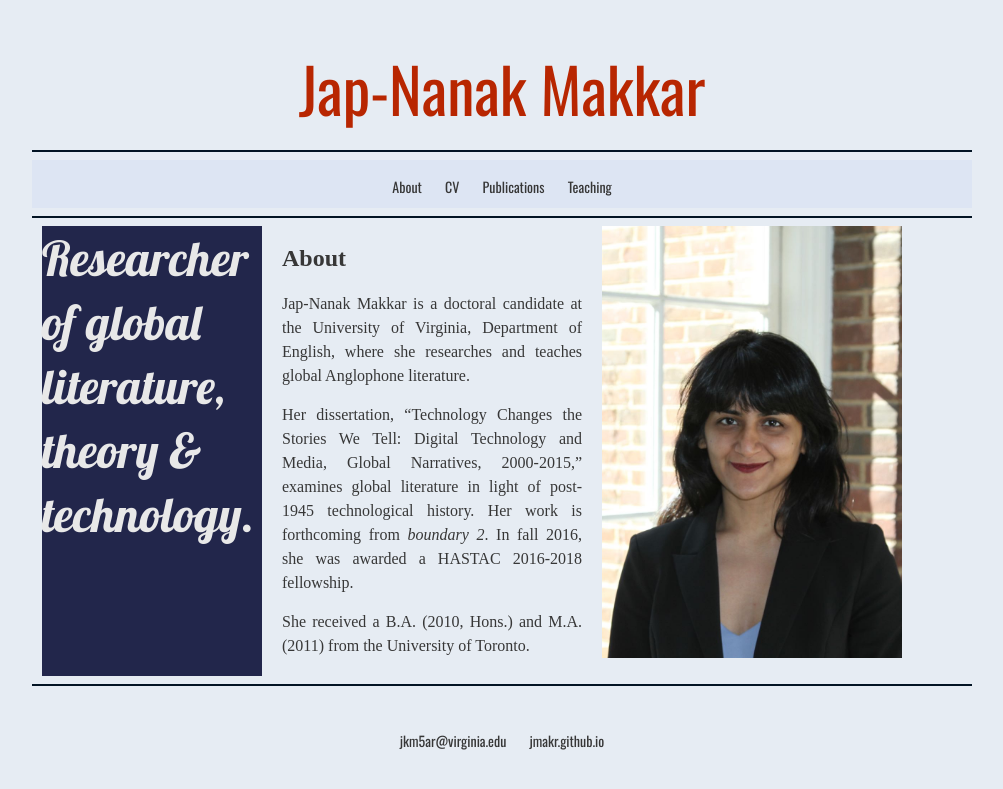
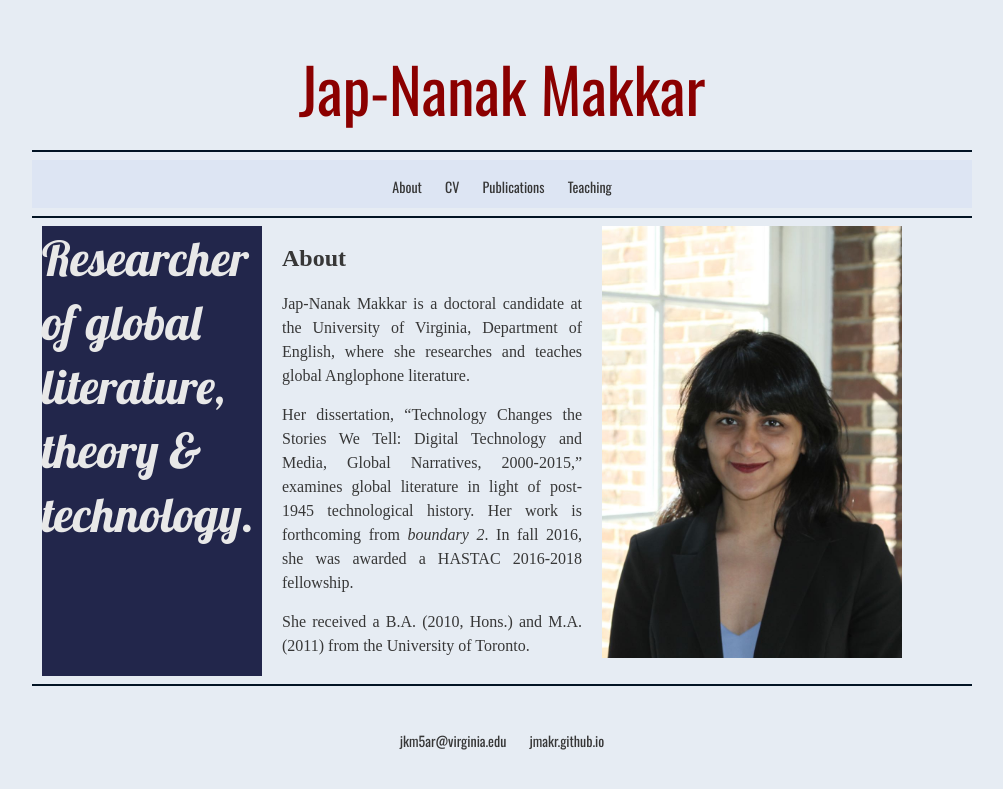
Before and after one commit to jmakr/jmakr.github.io, a Jekyll site: the page built from index.html, in a window 1280 px wide. Shown: the top 789 px of the page, without its empty margins (138-1141 px from the left). Built offline with Jekyll 4.4.1, drawn with Linux system fonts in a browser that asks for light colours; some web fonts are replaced.

Commit message:
Update main.css

```diff
--- a/css/main.css
+++ b/css/main.css
@@ -46,7 +46,7 @@
 .hr2helper {
   display:block;
   width: 100%;
-  color:#B82601;  /* EMBERS  */
+  color:#8B0000;  /* dark red  */
   margin-left: auto;
   margin-right: auto;
   text-align: center;
@@ -55,7 +55,7 @@
 
 h1 {
   text-align: center;
-  color:#B82601;  /* EMBERS  */
+  color:#8B0000;  /* dark red  */
   font-family: Oswald, Arial, sans-serif;
   font-weight:400;
   font-size: 62px;
```
